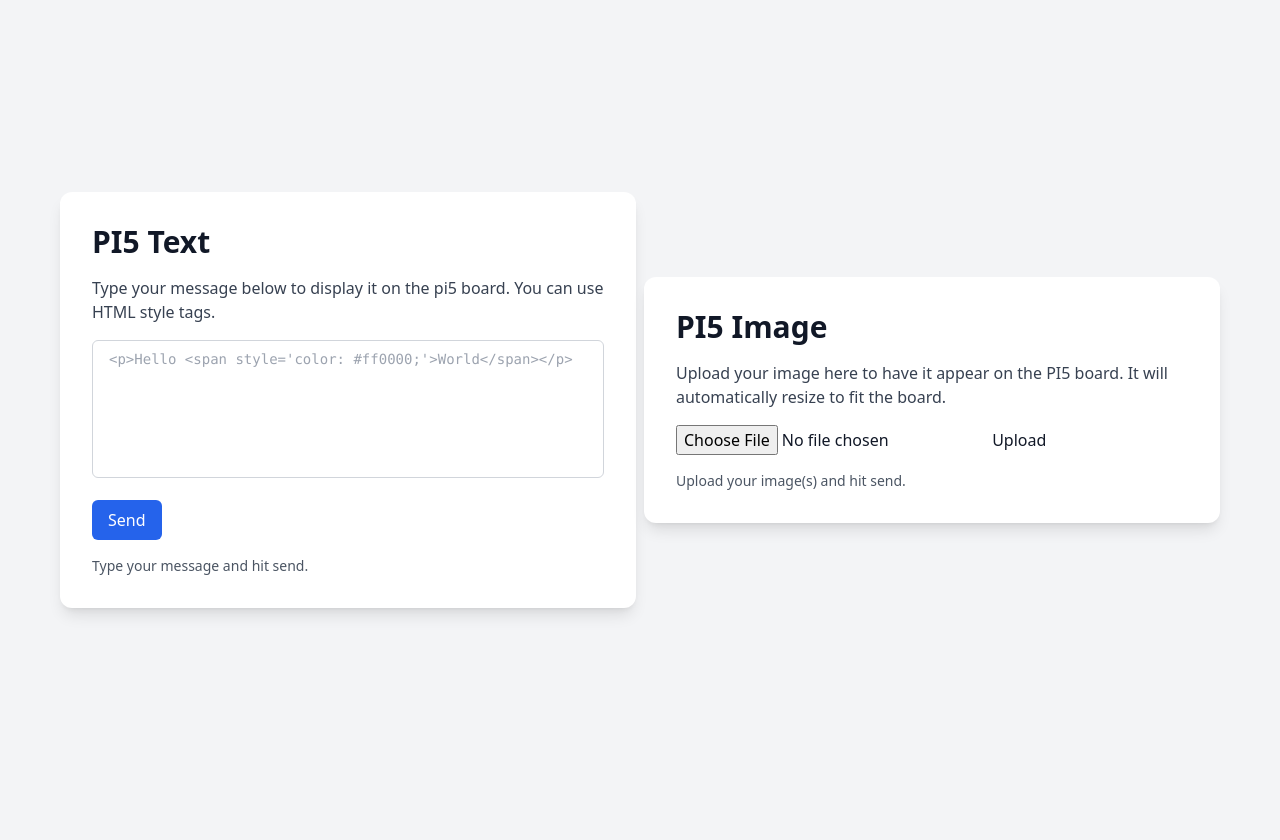
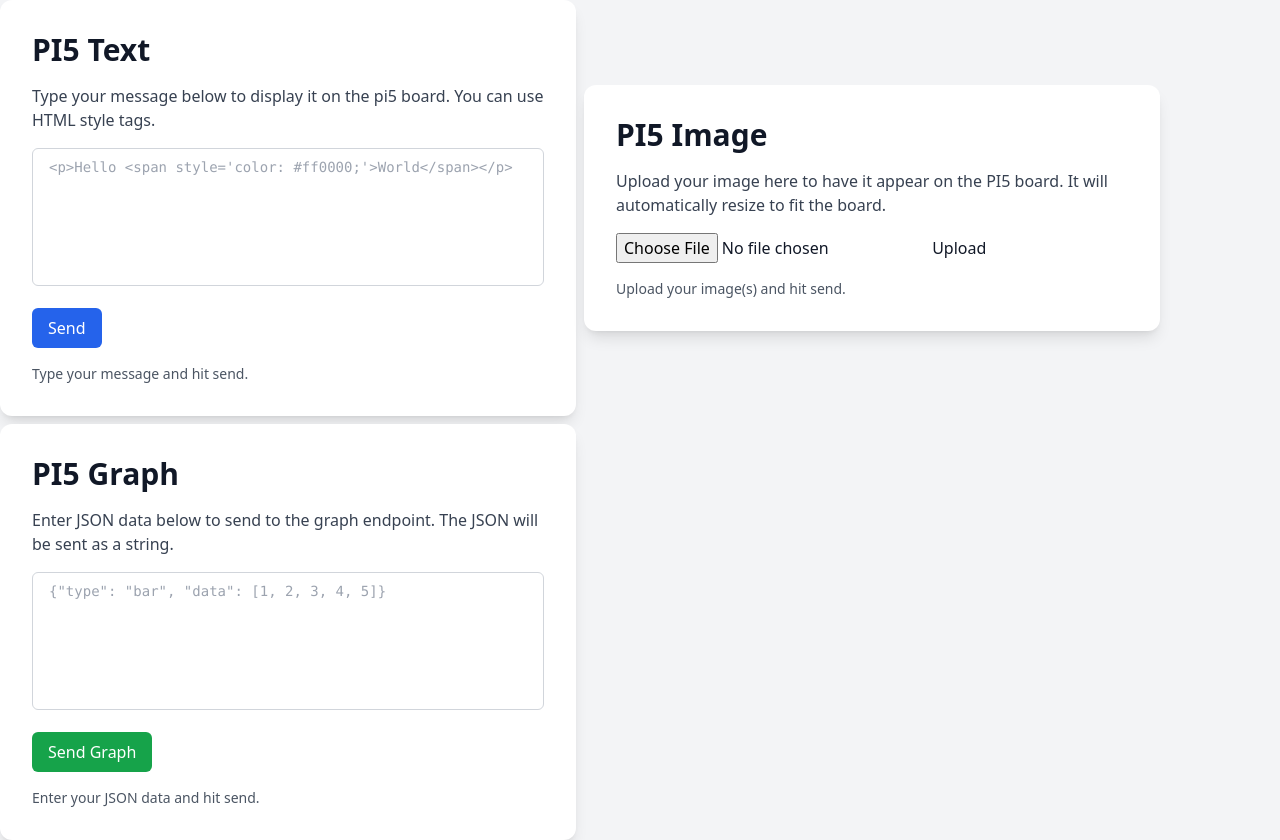
Before and after one commit to Lalith-Shravan/led-matrix-web, a Python web app: template app/web/templates/index.html in a window 1280 px wide. Before the commit the page ends 615 px from the top, so only its background shows below. Run offline with Jinja, Linux system fonts and the light colour scheme; the template is opened without the code that fills it, so the values that code supplies are empty; some libraries are stand-ins or nearby versions.

Commit message:
Added bar chart functionality

```diff
--- a/app/web/templates/index.html
+++ b/app/web/templates/index.html
@@ -10,7 +10,7 @@
 
 <body class="bg-gray-100 text-gray-900">
     <div class="flex flex-col items-center w-screen">
-        <div class="flex items-center h-screen gap-2">
+        <div class="flex items-center h-screen gap-2 flex-wrap">
             <div class="bg-white p-8 rounded-xl shadow-lg max-w-xl w-full">
                 <h1 class="font-bold text-3xl mb-4">PI5 Text</h1>
                 <p class="mb-2 text-gray-700">Type your message below to display it on the pi5 board. You can use HTML
@@ -39,6 +39,23 @@
                 </form>
 
                 <p class="mt-4 text-sm text-gray-600">Upload your image(s) and hit send.</p>
+            </div>
+
+            <div class="bg-white p-8 rounded-xl shadow-lg max-w-xl w-full">
+                <h1 class="font-bold text-3xl mb-4">PI5 Graph</h1>
+                <p class="mb-2 text-gray-700">Enter JSON data below to send to the graph endpoint. The JSON will be sent as a string.</p>
+
+                <form class="mt-4" id="graphForm">
+                    <textarea name="json" rows="6" placeholder='{"type": "bar", "data": [1, 2, 3, 4, 5]}'
+                        class="w-full border border-gray-300 rounded-md px-4 py-2 text-sm text-black font-mono resize-none"></textarea>
+
+                    <button type="submit"
+                        class="mt-4 bg-green-600 text-white px-4 py-2 rounded-md hover:bg-green-700 transition-all">
+                        Send Graph
+                    </button>
+                </form>
+
+                <p id="graphStatus" class="mt-4 text-sm text-gray-600">Enter your JSON data and hit send.</p>
             </div>
         </div>
     </div>
@@ -69,6 +86,32 @@
                 console.error(err);
             }
         });
+
+        // Handle graph form submission
+        const graphForm = document.getElementById('graphForm');
+        const graphStatusEl = document.getElementById('graphStatus');
+
+        graphForm.addEventListener('submit', async (event) => {
+            event.preventDefault();
+            graphStatusEl.textContent = "Sending...";
+
+            const formData = new FormData(graphForm);
+            const jsonInput = formData.get('json');
+
+            try {
+                const res = await fetch('/send-graph', {
+                    method: 'POST',
+                    headers: { 'Content-Type': 'application/json' },
+                    body: JSON.stringify({ message: jsonInput })
+                });
+
+                if (!res.ok) throw new Error(`Status ${res.status}`);
+                graphStatusEl.textContent = "Graph data sent successfully! Send another one?";
+            } catch (err) {
+                graphStatusEl.textContent = "Graph data failed. Check console.";
+                console.error(err);
+            }
+        });
     </script>
 </body>
 
```
Also changed, not shown: app/web/routes.py (+45 -0 lines), 1 other file.
